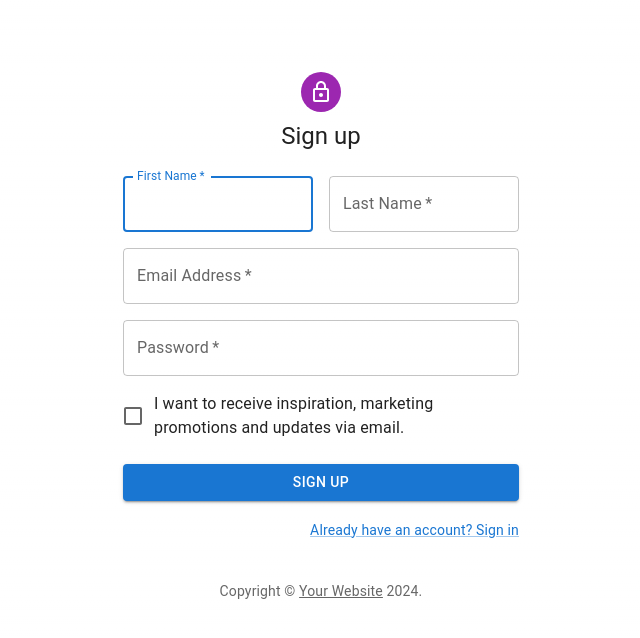
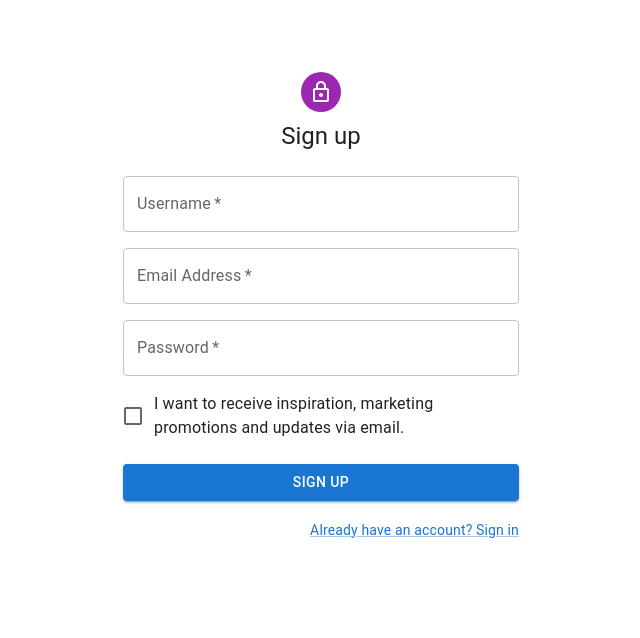
Before and after one commit to Champagnepagcois/hackMorelos, a Next.js app: page /signup in a window 1280 px wide. Shown: the top 638 px of the page, without its empty margins (319-959 px from the left). Built offline with nearby package versions, Linux system fonts and the light colour scheme.

Commit message:
start map

```diff
--- a/app/signup/page.tsx
+++ b/app/signup/page.tsx
@@ -1,3 +1,4 @@
+"use client"
 import * as React from 'react';
 import Avatar from '@mui/material/Avatar';
 import Button from '@mui/material/Button';
@@ -11,31 +12,36 @@ import Box from '@mui/material/Box';
 import LockOutlinedIcon from '@mui/icons-material/LockOutlined';
 import Typography from '@mui/material/Typography';
 import Container from '@mui/material/Container';
-
-function Copyright(props: any) {
-  return (
-    <Typography variant="body2" color="text.secondary" align="center" {...props}>
-      {'Copyright © '}
-      <Link color="inherit" href="https://mui.com/">
-        Your Website
-      </Link>{' '}
-      {new Date().getFullYear()}
-      {'.'}
-    </Typography>
-  );
-}
-
-// TODO remove, this demo shouldn't need to reset the theme.
-// const defaultTheme = createTheme();
+import { db } from '@/firebase/firebase';
 
 export default function SignUp() {
   const handleSubmit = (event: React.FormEvent<HTMLFormElement>) => {
     event.preventDefault();
     const data = new FormData(event.currentTarget);
-    console.log({
-      email: data.get('email'),
-      password: data.get('password'),
+    const username = data.get('username') as string;
+    const email = data.get('email') as string;
+    const password = data.get('password') as string;
+    guardarDatosUsuario(username, email, password); // Llama a la función para guardar datos
+  };
+
+  const guardarDatosUsuario = (username: string, email: string, password: string) => {
+    // Referencia a la colección "usuarios" y el documento con el ID del nombre de usuario
+    const usuarioRef = db.collection('usuarios').doc(username);
+
+    // Datos a guardar
+    const datosUsuario = {
+      email: email,
+      password: password
+    };
+    usuarioRef.set(datosUsuario)
+      .then(() => {
+        console.log('Datos del usuario guardados correctamente.');
+      })
+      .catch((error) => {
+        console.error('Error al guardar los datos del usuario:', error);
       });
+      localStorage.setItem('username', username);
+      window.location.href = '/dashboard';
   };
 
   return (
@@ -55,27 +61,16 @@ export default function SignUp() {
         <Typography component="h1" variant="h5">
           Sign up
         </Typography>
-          <Box component="form" noValidate sx={{ mt: 3 }}>
+        <Box component="form" onSubmit={handleSubmit} noValidate sx={{ mt: 3 }}>
           <Grid container spacing={2}>
-              <Grid item xs={12} sm={6}>
-                <TextField
-                  autoComplete="given-name"
-                  name="firstName"
-                  required
-                  fullWidth
-                  id="firstName"
-                  label="First Name"
-                  autoFocus
-                />
-              </Grid>
-              <Grid item xs={12} sm={6}>
+            <Grid item xs={12}>
               <TextField
                 required
                 fullWidth
-                  id="lastName"
-                  label="Last Name"
-                  name="lastName"
-                  autoComplete="family-name"
+                id="username"
+                label="Username"
+                name="username"
+                autoComplete="username"
               />
             </Grid>
             <Grid item xs={12}>
@@ -123,7 +118,6 @@ export default function SignUp() {
           </Grid>
         </Box>
       </Box>
-        <Copyright sx={{ mt: 5 }} />
     </Container>
   );
 }
--- a/package.json
+++ b/package.json
@@ -15,6 +15,7 @@
     "@mui/material": "^5.15.18",
     "@mui/styles": "^5.15.18",
     "appwrite": "^14.0.1",
+    "firebase": "^10.12.0",
     "next": "14.2.3",
     "react": "^18",
     "react-dom": "^18"
```
Also changed, not shown: firebase/firebase.js (+0 -9 lines), 1 other file (tests, documents, lock files or other folders). Lines whose indentation alone changed are shown as unchanged.
